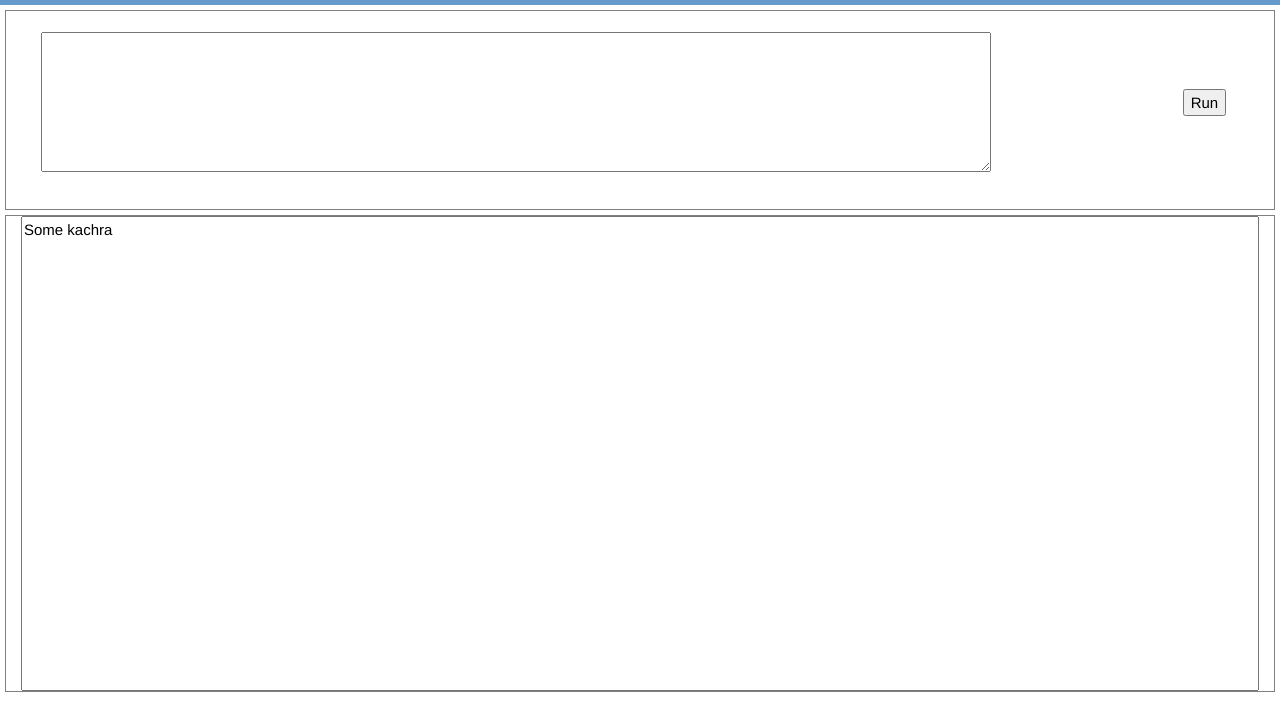
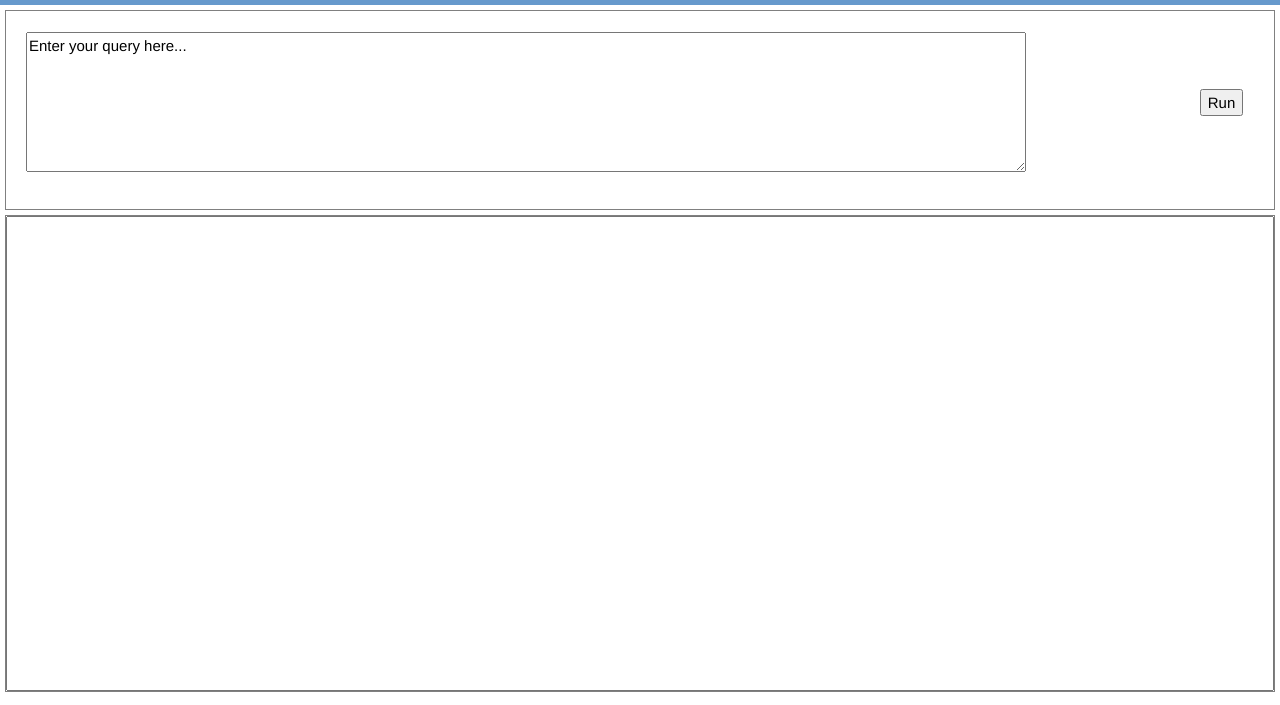
Before and after one commit to SiddharthC/Humongosaur, a website: page views/home.html in a window 1280 px wide. Shown: the part 95-800 px from the top of the page. Drawn offline with nearby package versions, Linux system fonts and the light colour scheme.

Commit message:
display bug on refresh resolved

```diff
--- a/views/css/pretty-split-pane.css
+++ b/views/css/pretty-split-pane.css
@@ -19,6 +19,6 @@ div.decoration {
 	background: white;
 	width: 100%;
 	height: 100%;
-	padding: 0 1em;
+	padding: 0 0;
 	overflow: auto;
 }
--- a/views/home.html
+++ b/views/home.html
@@ -64,7 +64,7 @@
 						<div id="table">
 							<table style="width: 100%">
 								<tr>
-									<td><textarea id="input_query_box" onfocus="if(this.value=='Enter your query here...'){this.value='';}" onblur="if(this.value==''){this.value='Enter your query here...';}" value="Enter your query here..." style="width: 950px; height: 140px"></textarea></td>
+									<td><textarea id="input_query_box" autocomplete="off" onfocus="if(this.value=='Enter your query here...'){this.value='';}" onblur="if(this.value==''){this.value='Enter your query here...';}" value="Enter your query here..." style="width: 1000px; height: 140px">Enter your query here...</textarea></td>
 									<td><button type="button" id="run_button">Run</button></td>
 								</tr>
 							</table>
--- a/views/scripts/operations.js
+++ b/views/scripts/operations.js
@@ -1,5 +1,5 @@
 $(document).ready(function(){
-	jQuery('#query_result').val("Some kachra");
+	jQuery('#query_result').val("");
 	$('#run_button').click(function(){
 //		jQuery('#query_result').val("");
 		var params = {
```
